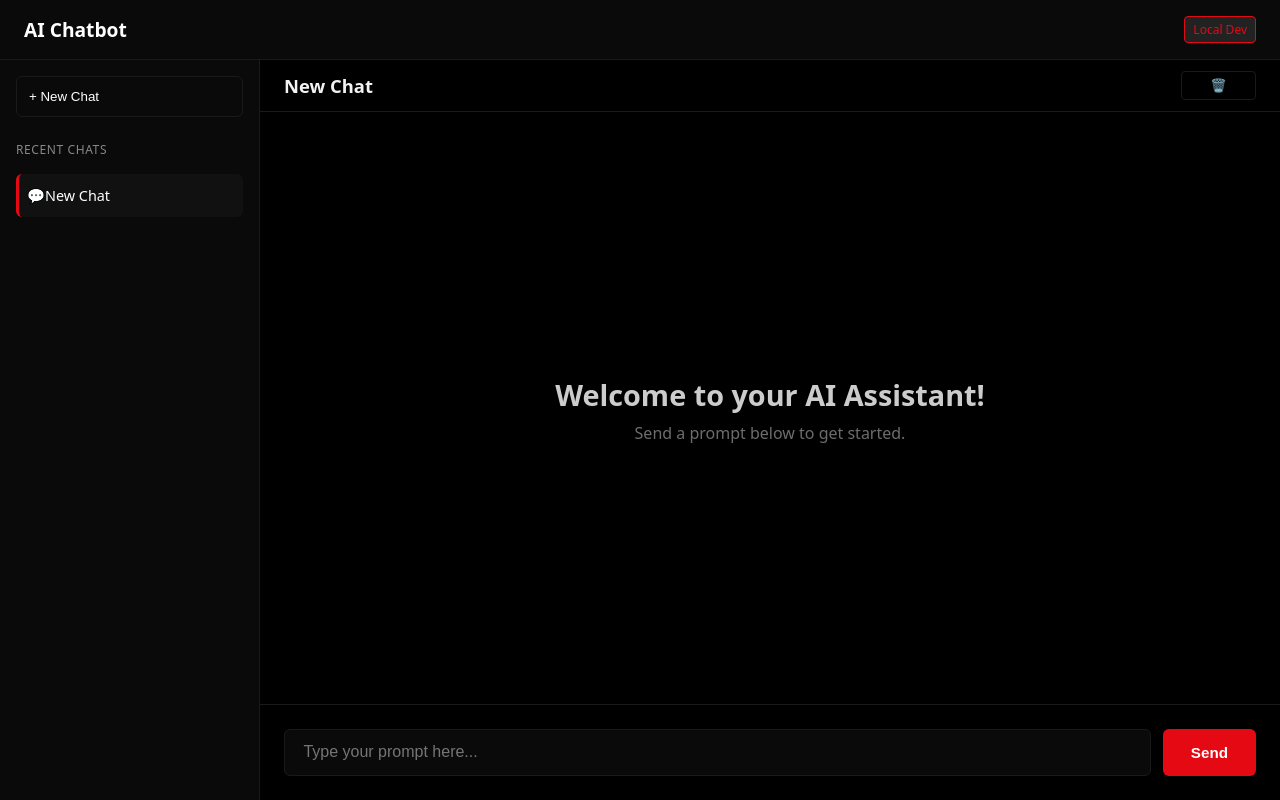
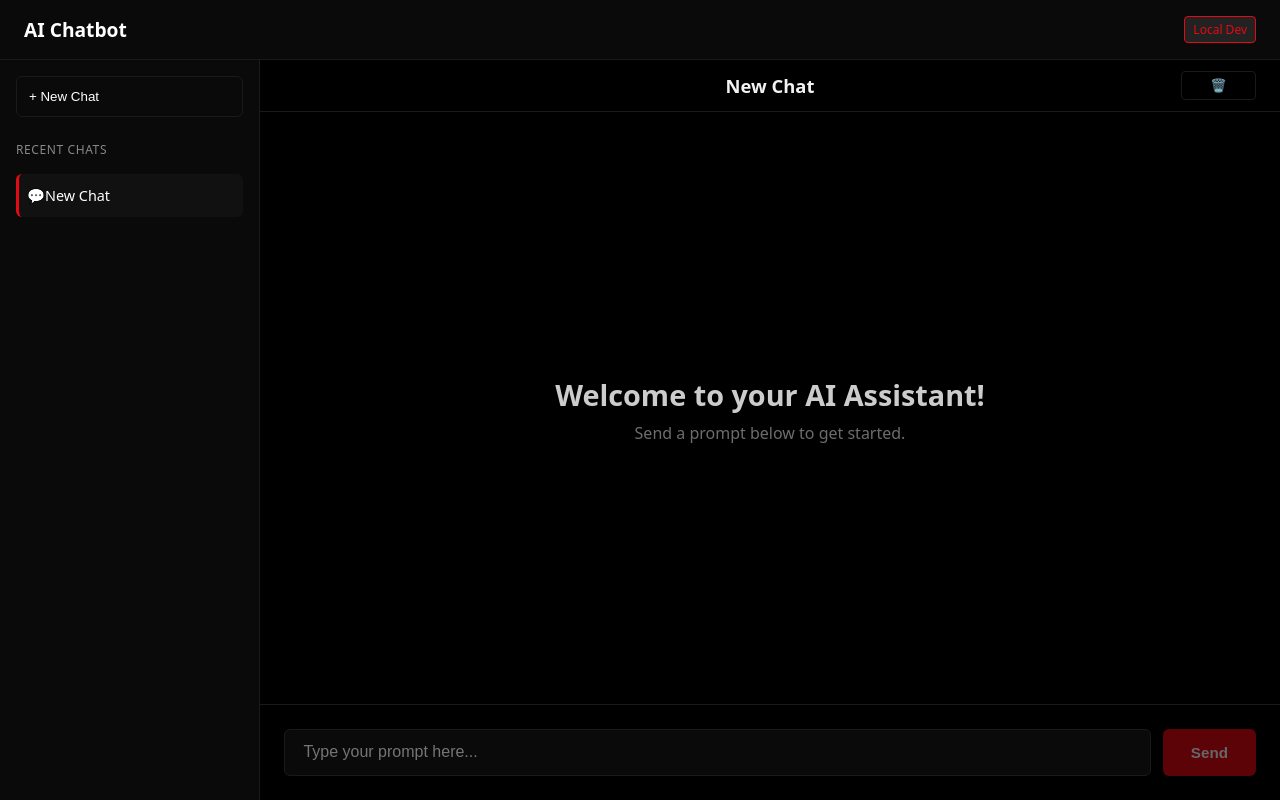
Before and after one commit to ASook22/azure-ai-chatbot, a React (Vite) app: page / in a window 1280 px wide. Built offline with nearby package versions, Linux system fonts and the light colour scheme.

Commit message:
Fix chat deletion state logic and center workspace UI components

```diff
--- a/src/App.jsx
+++ b/src/App.jsx
@@ -10,7 +10,7 @@ export default function App() {
   const [activeChat, setActiveChat] = useState("chat1");
 
   const [chatMessages, setChatMessages] = useState({
-    "chat-initial": [{ id: "m-init", sender: "bot", text: "Hello! I am your AI assistant. How can I help you today?" }]
+    "chat1": [{ id: "m-init", sender: "bot", text: "Hello! I am your AI assistant. How can I help you today?" }]
   });
 
   const [input,setInput] = useState("");
@@ -26,7 +26,6 @@ export default function App() {
   chatendRef.current?.scrollIntoView({ behavior: 'smooth' });
  }, [activeMessages, isTyping]);
 
-  // 3. Handles Form submission and mock AI responses with letter-by-letter streaming
    // 3. Handles Form submission and mock AI responses with letter-by-letter streaming
   const handleSend = async (e) => {
     e.preventDefault();
@@ -122,13 +121,12 @@ export default function App() {
   };
 
   const handleDeleteChat = () => {
-
     if (conversations.length === 1) {
       const resetId = `chat-${Date.now()}`;
       setConversations([{ id: resetId, title: "New Chat" }]);
       setActiveChat(resetId);
-      setChatMessages({ [resetId]: [{ id: Date.now(), sender: "bot", text: "Hello! I am your AI assistant. How can I help you today?" }]
-
+      setChatMessages({
+        [resetId]: [{ id: Date.now(), sender: "bot", text: "Hello! I am your AI assistant. How can I help you today?" }]
     });
     return;
     }
@@ -139,10 +137,11 @@ export default function App() {
     : conversations[currentActiveIndex - 1].id;
 
     setConversations(prev => prev.filter(c => c.id !== activeChat));
-    setActiveChat(prev => {
+
+    setChatMessages(prev => {
       const updatedMessages = { ...prev};
       delete updatedMessages[activeChat];
-      return fallbackActiveChat;
+      return updatedMessages;
     });
 
     setActiveChat(fallbackActiveChat);
@@ -180,6 +179,7 @@ export default function App() {
       {/*Main Conversation Window Layout Dashboard*/}
       <main className="chat-container">
         <div className="chat-window-title">
+          <div className="title-spacer"></div>
           <h3>{conversations.find(c => c.id === activeChat)?.title || "Chat Console Workspace"}</h3>
           <button className="delete-chat-btn" onClick={handleDeleteChat} title="Delete Chat">
             🗑️
--- a/src/index.css
+++ b/src/index.css
@@ -283,7 +283,7 @@ body {
   flex-direction: column;
   align-items: center;
   justify-content: center;
-  flex: 1;
+  margin: auto;
   text-align: center;
   opacity: 0.8;
 }
@@ -336,3 +336,9 @@ body {
     transform: translateY(0);
   }
 }
+
+.input-area button:disabled,
+.input-area input:disabled {
+  opacity: 0.4;
+  cursor: not-allowed;
+}
```
